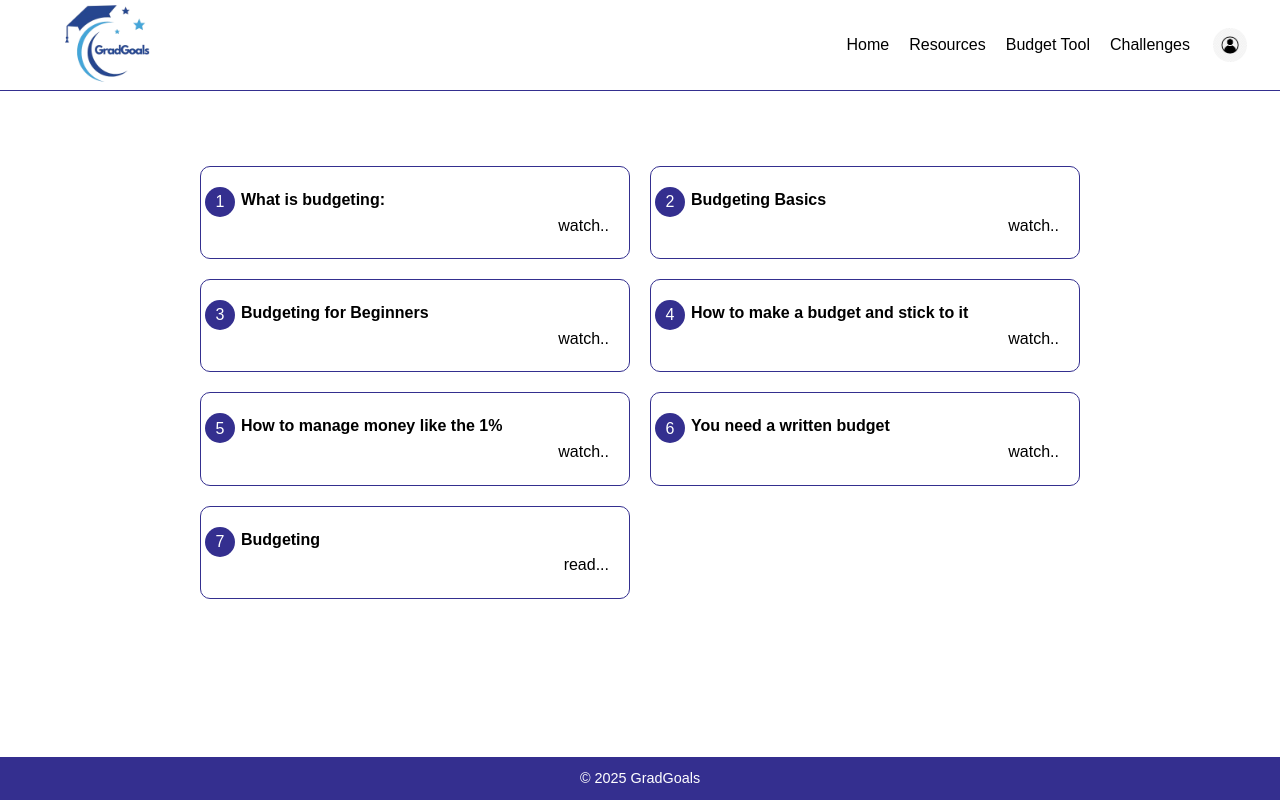
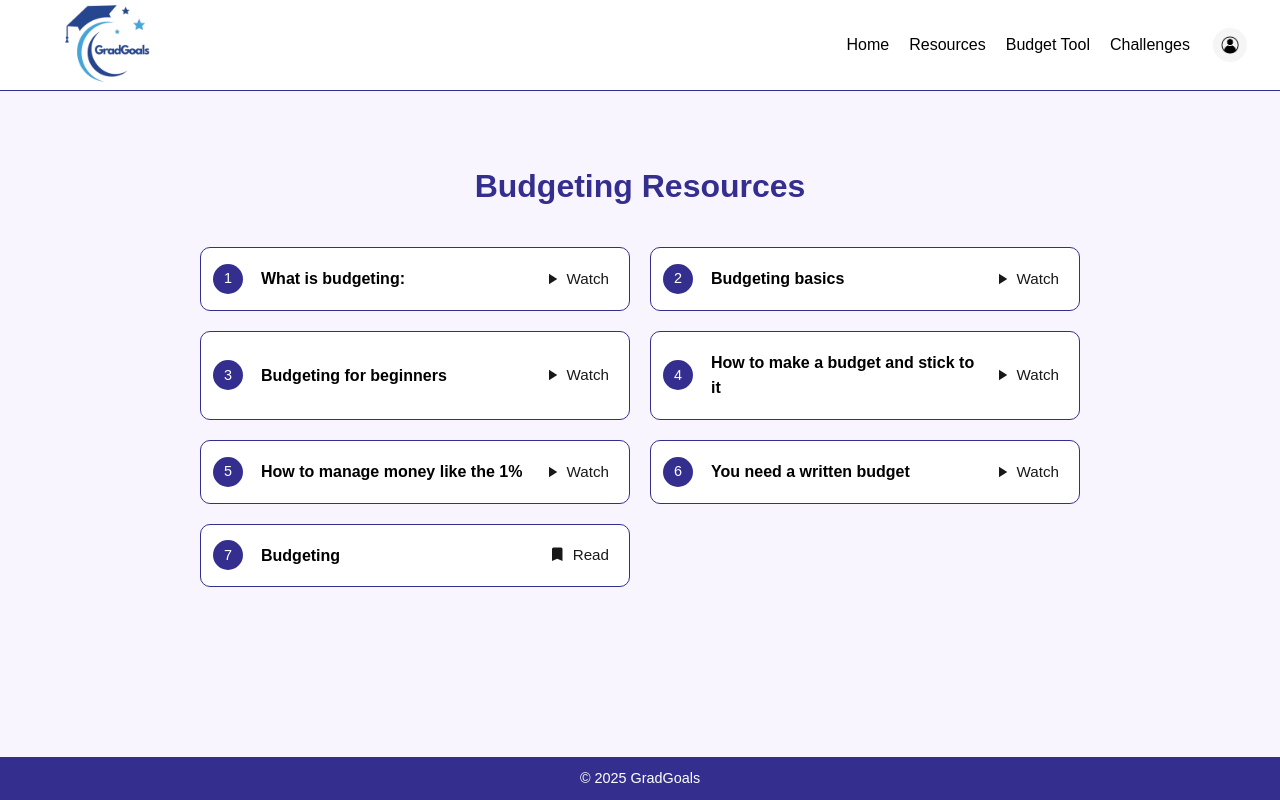
Before and after one commit to IanKreger/GradGoals, a website: page Frontend/Resources.html in a window 1280 px wide. Drawn offline with Linux system fonts and the light colour scheme.

Commit message:
update resources page

```diff
--- a/Frontend/js/resources.js
+++ b/Frontend/js/resources.js
@@ -1,72 +1,128 @@
-// Check if we are on the resources page
-if (currentPage.toLowerCase().includes("resources")) {
+// Wrap in an IIFE to avoid polluting global scope
+(function () {
+  // Determine if we are on the Resources page
+  // Prefer currentPage from main.js if it exists; otherwise use pathname
+  let isResourcesPage = false;
 
-    // 1. Hard-coded resources (no backend)
+  if (typeof currentPage !== "undefined") {
+    isResourcesPage = currentPage.toLowerCase().includes("resources");
+  } else {
+    isResourcesPage = window.location.pathname.toLowerCase().includes("resources");
+  }
+
+  if (!isResourcesPage) return;
+
+  // -------------------------------
+  // 1. Static list of resources
+  // -------------------------------
+
   const RESOURCES = [
     {
       title: "What is budgeting:",
       type: "video",
-            url: "https://www.youtube.com/watch?v=CbhjhWleKGE"
+      url: "https://www.youtube.com/watch?v=CbhjhWleKGE",
     },
     {
-            title: "Budgeting Basics",
+      title: "Budgeting basics",
       type: "video",
-            url: "https://www.youtube.com/watch?v=sVKQn2I4HDM"
+      url: "https://www.youtube.com/watch?v=sVKQn2I4HDM",
     },
     {
-            title: "Budgeting for Beginners",
+      title: "Budgeting for beginners",
       type: "video",
-            url: "https://www.youtube.com/watch?v=xfPbT7HPkKA"
+      url: "https://www.youtube.com/watch?v=xfPbT7HPkKA",
     },
     {
       title: "How to make a budget and stick to it",
       type: "video",
-            url: "https://www.youtube.com/watch?v=4Eh8QLcB1UQ"
+      url: "https://www.youtube.com/watch?v=4Eh8QLcB1UQ",
     },
     {
       title: "How to manage money like the 1%",
       type: "video",
-            url: "https://www.youtube.com/watch?v=NEzqHbtGa9U"
+      url: "https://www.youtube.com/watch?v=NEzqHbtGa9U",
     },
     {
       title: "You need a written budget",
       type: "video",
-            url: "https://www.youtube.com/watch?v=8F0mH84w6e4"
+      url: "https://www.youtube.com/watch?v=8F0mH84w6e4",
     },
     {
       title: "Budgeting",
       type: "textbook",
-            url: "https://research.ebsco.com/c/evkh36/ebook-viewer/pdf/qthbl2jd2b/page/pp_11?location=https%3A%2F%2Fresearch.ebsco.com%2Fc%2Fevkh36%2Fsearch%2Fdetails%2Fqthbl2jd2b%3Fdb%3De000xna"
-        }
+      url: "https://research.ebsco.com/c/evkh36/ebook-viewer/pdf/qthbl2jd2b/page/pp_11?location=https%3A%2F%2Fresearch.ebsco.com%2Fc%2Fevkh36%2Fsearch%2Fdetails%2Fqthbl2jd2b%3Fdb%3De000xna",
+    },
   ];
 
-    // 2. Render immediately – no login checks
-    renderResources();
+  // -------------------------------
+  // 2. Render function
+  // -------------------------------
 
   function renderResources() {
-        const contentEl = document.getElementById('content');
+    const contentEl = document.getElementById("content");
     if (!contentEl) return;
 
-        // Make sure content is visible
-        contentEl.style.display = 'block';
+    // Clear anything that might already be inside
+    contentEl.innerHTML = "";
 
-        const wrapperEl = document.createElement('div');
-        wrapperEl.setAttribute('class', 'resources');
+    // Heading
+    const heading = document.createElement("h1");
+    heading.className = "resources-heading";
+    heading.textContent = "Budgeting Resources";
+    contentEl.appendChild(heading);
+
+    // Wrapper for all resource cards
+    const wrapperEl = document.createElement("div");
+    wrapperEl.className = "resources";
 
     let counter = 1;
+
     for (const resource of RESOURCES) {
-            const linkElement = document.createElement('a');
-            linkElement.setAttribute('href', resource.url);
-            linkElement.setAttribute('target', '_blank');
+      const isVideo = resource.type === "video";
+
+      const linkElement = document.createElement("a");
+      linkElement.href = resource.url;
+      linkElement.target = "_blank";
+      linkElement.rel = "noopener noreferrer";
+      // Build card content with SVG icon + text
       linkElement.innerHTML = `
         <span class="resource-title">${resource.title}</span>
-                <span class="resource-cta">${resource.type === 'video' ? 'watch..' : 'read...'}</span>
+
+        <span class="resource-cta">
+          ${
+            isVideo
+              ? `
+                <svg class="icon" viewBox="0 0 24 24" aria-hidden="true">
+                  <path fill="currentColor" d="M8 5v14l11-7z" />
+                </svg>
+                <span>Watch</span>
+              `
+              : `
+                <svg class="icon" viewBox="0 0 24 24" aria-hidden="true">
+                  <path fill="currentColor" d="M18 2H6a2 2 0 0 0-2 2v16l7-3l7 3V4a2 2 0 0 0-2-2z" />
+                </svg>
+                <span>Read</span>
+              `
+          }
+        </span>
+
         <span class="resource-counter">${counter}</span>
       `;
+
       wrapperEl.appendChild(linkElement);
       counter++;
     }
 
     contentEl.appendChild(wrapperEl);
   }
+
+  // -------------------------------
+  // 3. Run on DOM ready
+  // -------------------------------
+
+  if (document.readyState === "loading") {
+    document.addEventListener("DOMContentLoaded", renderResources);
+  } else {
+    renderResources();
   }
+})();
--- a/Frontend/style.css
+++ b/Frontend/style.css
@@ -12,7 +12,7 @@ html, body {
 
 body {
   font-family: Arial, Helvetica, sans-serif;
-  background-color: #ffffff; /* Reverted to White */
+  background-color: #f8f5ff; /* Reverted to White */
   color: #222;
   line-height: 1.6;
   display: flex;
--- a/Frontend/stylechallenge.css
+++ b/Frontend/stylechallenge.css
@@ -1,173 +1,110 @@
-/* StyleChallenge.css */
+/* ===== Resources Layout ===== */
 
-/* --- LAYOUT FIX --- */
-/* main.js automatically adds an empty <main id="content"> tag.
-   On this page, that empty box takes up all the space and pushes
-   your Lock Screen down. This rule deletes it visually so your
-   Lock Screen can center itself. */
-main#content {
-  display: none !important;
+.resources-heading {
+  width: 100%;
+  max-width: 1000px;
+  margin: 30px auto 10px;
+  padding: 0 20px;
+  font-size: 1.6rem;
+  font-weight: 600;
+  color: #342f8f;
 }
 
-/* --- EXISTING STYLES --- */
+/* Container for all resource cards */
+.resources {
+  padding: 10px 20px 40px;
+  margin: 0 auto 40px;
+  width: 100%;
+  max-width: 1000px;
 
-.challenge-page {
-  max-width: 1100px;
-  margin: 2rem auto;
-  font-family: system-ui, -apple-system, BlinkMacSystemFont, "Segoe UI", sans-serif;
+  display: flex;
+  flex-wrap: wrap;
+  gap: 20px;
 }
 
-.challenge-layout {
-  display: grid;
-  grid-template-columns: 1fr 2fr;
-  gap: 1.5rem;
+/* Individual resource card (the <a> tag) */
+.resources a {
+  display: flex;
+  align-items: center;
+  justify-content: space-between;
+
+  padding: 18px 20px 18px 70px; /* extra left space for numbered circle */
+  flex: 1 1 100%;
+  position: relative;
+
+  border: 1px solid #342f8f;
+  border-radius: 12px;
+  background-color: #ffffff;
+  color: #000000;
+  text-decoration: none;
+
+  cursor: pointer;
+  transition:
+    transform 0.15s ease,
+    box-shadow 0.15s ease,
+    background-color 0.15s ease,
+    color 0.15s ease,
+    border-color 0.15s ease;
 }
 
-.challenge-sidebar {
-  padding: 1.5rem;
-  border-radius: 16px;
-  background: #f3f4f6;
+/* Hover effect for the card */
+.resources a:hover {
+  background-color: #342f8f;
+  color: #ffffff;
+  border-color: #342f8f;
+  transform: translateY(-2px);
+  box-shadow: 0 4px 10px rgba(0, 0, 0, 0.12);
 }
 
-.challenge-sidebar h1 {
-  margin-top: 0;
-  margin-bottom: 0.75rem;
-  font-size: 1.5rem;
+/* Title text */
+.resources a .resource-title {
+  font-weight: 600;
+  font-size: 16px;
+  flex: 1;
+  margin-right: 12px;
 }
 
-.challenge-intro {
+/* “Watch / Read” area with icon + text */
+.resources a .resource-cta {
+  display: flex;
+  align-items: center;
+  gap: 6px;
   font-size: 0.95rem;
-  margin-bottom: 1rem;
+  opacity: 0.9;
+  white-space: nowrap;
 }
 
-#category-list {
-  display: flex;
-  flex-direction: column;
-  gap: 0.5rem;
+/* SVG icon inside CTA */
+.resources a .resource-cta .icon {
+  display: block;
+  width: 18px;
+  height: 18px;
+  margin-bottom: -2px; /* visually centers icon with text */
 }
 
-.category-btn {
-  width: 100%;
-  text-align: left;
-  padding: 0.6rem 0.8rem;
-  border-radius: 10px;
-  border: none;
-  background: #fff;
-  box-shadow: 0 1px 3px rgba(0,0,0,0.06);
-  cursor: pointer;
+/* Numbered circle */
+.resources a .resource-counter {
   display: flex;
-  justify-content: space-between;
   align-items: center;
+  justify-content: center;
+
+  width: 30px;
+  height: 30px;
+  position: absolute;
+  left: 18px;
+  top: 50%;
+  transform: translateY(-50%);
+
+  background-color: #342f8f;
+  color: #ffffff;
+  border-radius: 50%;
   font-size: 0.9rem;
 }
 
-.category-btn:hover {
-  background: #e5ecff;
-}
+/* ===== Responsive: 2-column layout on wider screens ===== */
 
-.category-name {
-  font-weight: 600;
-}
-
-.category-count {
-  font-size: 0.8rem;
-  opacity: 0.7;
-}
-
-.challenge-main {
-  padding: 1.5rem;
-  border-radius: 16px;
-  background: #ffffff;
-  box-shadow: 0 1px 4px rgba(0,0,0,0.05);
-}
-
-.topic-header h2 {
-  margin-top: 0;
-  margin-bottom: 0.25rem;
-}
-
-.topic-header p {
-  margin-top: 0;
-  font-size: 0.95rem;
-  color: #4b5563;
-}
-
-.question-card {
-  margin-top: 1.5rem;
-}
-
-#question-text {
-  font-size: 1rem;
-  margin-bottom: 0.75rem;
-}
-
-#answer-form {
-  display: flex;
-  flex-direction: column;
-  gap: 0.5rem;
-}
-
-#answer-input {
-  padding: 0.55rem 0.7rem;
-  border-radius: 8px;
-  border: 1px solid #d1d5db;
-  font-size: 0.95rem;
-}
-
-#answer-form button {
-  align-self: flex-start;
-  padding: 0.5rem 1rem;
-  border-radius: 999px;
-  border: none;
-  background: #2563eb;
-  color: #fff;
-  font-size: 0.9rem;
-  cursor: pointer;
-}
-
-#answer-form button:hover {
-  opacity: 0.95;
-}
-
-.feedback {
-  margin-top: 0.75rem;
-  font-weight: 600;
-}
-
-.feedback.correct {
-  color: #15803d;
-}
-
-.feedback.incorrect {
-  color: #b91c1c;
-}
-
-.explanation {
-  margin-top: 0.4rem;
-  font-size: 0.9rem;
-  color: #4b5563;
-}
-
-.next-btn {
-  margin-top: 0.9rem;
-  padding: 0.45rem 0.9rem;
-  border-radius: 999px;
-  border: 1px solid #d1d5db;
-  background: #f9fafb;
-  font-size: 0.9rem;
-  cursor: pointer;
-}
-
-.next-btn:hover {
-  background: #e5ecff;
-}
-
-.hidden {
-  display: none;
-}
-
-@media (max-width: 800px) {
-  .challenge-layout {
-    grid-template-columns: 1fr;
+@media screen and (min-width: 640px) {
+  .resources a {
+    flex: 0 1 calc(50% - 10px);
   }
 }
--- a/Frontend/styleresources.css
+++ b/Frontend/styleresources.css
@@ -1,59 +1,123 @@
-.resources {
-    padding: 15px 5px;
-    margin: 20px auto;
+/* ============================
+   Resources Page Styles
+   ============================ */
+
+/* Heading above the cards */
+.resources-heading {
   width: 100%;
   max-width: 920px;
+  margin: 30px auto 20px;
+  padding: 0 20px;
+  text-align: center;
+
+  /* adjust this size if you want it smaller/bigger */
+  font-size: 2.0rem;
+  font-weight: 600;
+  color: #342f8f;
+}
+
+/* Container for all resource cards */
+.resources {
+  padding: 15px 20px 40px;
+  margin: 0 auto;
+  width: 100%;
+  max-width: 920px;
+
   display: flex;
   flex-direction: column;
-    gap: 20px 0;
+  gap: 20px;
 }
 
+/* Individual resource card (the <a> tag) */
 .resources a {
   display: flex;
-    padding: 20px 20px 20px 40px;
+  align-items: center;
+  justify-content: space-between;
+
+  padding: 18px 20px 18px 60px; /* extra left for the circle */
   width: 100%;
-    flex-direction: column;
   position: relative;
+
   border: 1px solid #342f8f;
   border-radius: 10px;
   text-decoration: none;
-    color: black;
+  background-color: #ffffff;
+
+  color: #000000; /* text color inside card */
+  cursor: pointer;
+  transition:
+    background-color 0.15s ease,
+    color 0.15s ease,
+    transform 0.15s ease,
+    box-shadow 0.15s ease,
+    border-color 0.15s ease;
 }
+
+/* Hover effect */
 .resources a:hover {
   background-color: #342f8f;
-    color: white;
+  color: #ffffff;
+  border-color: #342f8f;
+  transform: translateY(-2px);
+  box-shadow: 0 4px 10px rgba(0, 0, 0, 0.12);
 }
 
-.resources a span.resource-title {
+/* Title text */
+.resources a .resource-title {
   font-weight: 600;
   font-size: 16px;
+  flex: 1;
+  margin-right: 12px;
 }
-.resources a span.resource-counter {
+
+/* "Watch / Read" area (text + icon) */
+.resources a .resource-cta {
+  display: flex;
+  align-items: center;
+  justify-content: flex-end;
+  gap: 6px;
+  font-size: 0.95rem;
+  opacity: 0.9;
+  white-space: nowrap;
+}
+
+/* Make sure any SVG or IMG icon inside the CTA is small */
+.resources a .resource-cta svg,
+.resources a .resource-cta img {
+  width: 18px;
+  height: 18px;
+  display: block;
+}
+
+/* Numbered bubble on the left */
+.resources a .resource-counter {
   display: flex;
   align-items: center;
   justify-content: center;
+
   width: 30px;
   height: 30px;
   position: absolute;
+  left: 12px;
+  top: 50%;
+  transform: translateY(-50%);
+
   background-color: #342f8f;
-    color: white;
+  color: #ffffff;
   border-radius: 50%;
-    left: 4px;
+  font-size: 0.9rem;
 }
 
-.resources a span.resource-cta {
-    text-align: right;
-}
+/* ============================
+   Responsive: 2 columns on wider screens
+   ============================ */
 
 @media screen and (min-width: 640px) {
   .resources {
-        display: flex;
+    flex-direction: row;
     flex-wrap: wrap;
+    justify-content: space-between;
     gap: 20px;
-        flex-direction: row;
-        justify-content: space-between;
-        width: 90%;
-        padding: 15px 20px;
   }
 
   .resources a {
```
Lines whose indentation alone changed are shown as unchanged.
